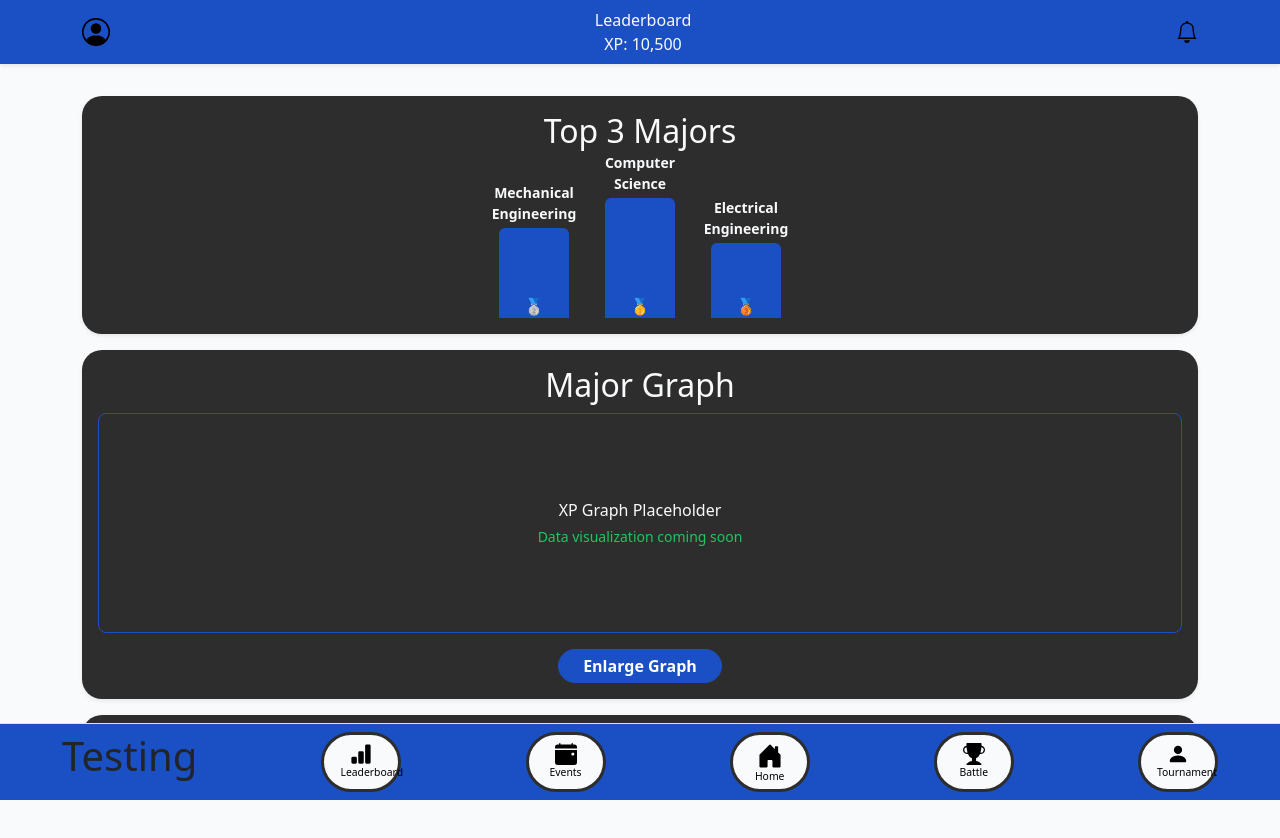
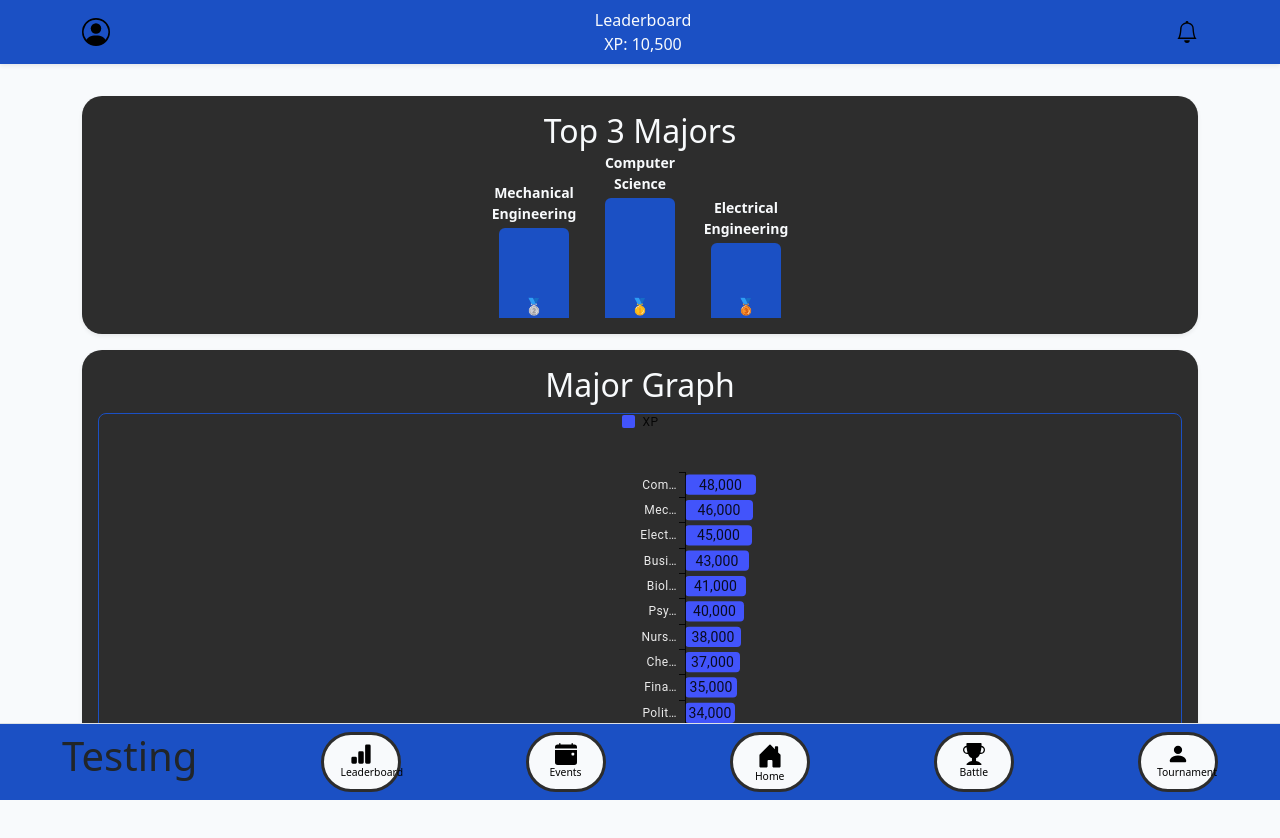
Before and after one commit to boccPSU/Campus_Clash, a React (Create React App) app in the folder campus_clash/: page /leaderboard in a window 1280 px wide. Shown: the top 838 px of the page. Built offline with nearby package versions, Linux system fonts and the light colour scheme.

Commit message:
added bsic graph to leaderboard screen

```diff
--- a/campus_clash/package.json
+++ b/campus_clash/package.json
@@ -4,6 +4,10 @@
     "proxy": "http://localhost:5000",
     "private": true,
     "dependencies": {
+        "@emotion/react": "^11.14.0",
+        "@emotion/styled": "^11.14.1",
+        "@mui/material": "^7.3.4",
+        "@mui/x-charts": "^8.14.1",
         "@testing-library/dom": "^10.4.1",
         "@testing-library/jest-dom": "^6.9.1",
         "@testing-library/react": "^16.3.0",
--- a/campus_clash/src/components/MajorGraph/MajorGraphCard.js
+++ b/campus_clash/src/components/MajorGraph/MajorGraphCard.js
@@ -1,53 +1,125 @@
-import { useState, useEffect } from "react";
-import Spinner from 'react-bootstrap/Spinner';
+import { useEffect, useMemo, useState } from "react";
+import Spinner from "react-bootstrap/Spinner";
 import InfoBox from "../InfoBox/InfoBox";
+import { BarChart } from "@mui/x-charts/BarChart";
 
-// Card component for displaying a placeholder or preview of a major-related XP graph
-function MajorGraphCard() {
-    // Loading state
+function MajorGraphCard({ majors }) {
   const [loading, setLoading] = useState(true);
 
-    // On page loading
-    useEffect(()=>{
-        //Simulating latency 1000ms to see spinner
-        const timer = setTimeout(()=>{
-            setLoading(false);
-        }, 1000)
-        return () => clearTimeout(timer);
-    }, [])
+  useEffect(() => {
+    const t = setTimeout(() => setLoading(false), 800); // simulate fetch
+    return () => clearTimeout(t);
+  }, []);
 
-    // If loading data, show spinner
-    if(loading){
-        return(
-            // Wrapper providing consistent styling and layout
+  //placeholder data if none passed in
+  const demoMajors = [
+    { major: "Computer Science", xp: 48000 },
+    { major: "Mechanical Engineering", xp: 46000 },
+    { major: "Electrical Engineering", xp: 45000 },
+    { major: "Business Administration", xp: 43000 },
+    { major: "Biology", xp: 41000 },
+    { major: "Psychology", xp: 40000 },
+    { major: "Nursing", xp: 38000 },
+    { major: "Chemistry", xp: 37000 },
+    { major: "Finance", xp: 35000 },
+    { major: "Political Science", xp: 34000 },
+    { major: "English Literature", xp: 32000 },
+    { major: "Mathematics", xp: 30000 },
+    { major: "Civil Engineering", xp: 29000 },
+    { major: "Education", xp: 27000 },
+    { major: "Marketing", xp: 26000 },
+    { major: "History", xp: 25000 },
+    { major: "Environmental Science", xp: 23500 },
+    { major: "Sociology", xp: 22000 },
+    { major: "Fine Arts", xp: 20000 },
+    { major: "Philosophy", xp: 18000 },
+  ];
+
+  // use provided majors or fallback; sort desc by XP for a ranking feel
+  const rows = useMemo(() => {
+    const src = majors?.length ? majors : demoMajors;
+    // normalize shape in case caller sends {rank, major, xp}
+    const mapped = src.map((r) => ({
+      major: r.major,
+      xp: Number(r.xp ?? 0),
+    }));
+    return mapped.sort((a, b) => b.xp - a.xp);
+  }, [majors]);
+
+  // compute height based on bar count so labels don't collide
+  const chartHeight = Math.max(260, rows.length * 26 + 90);
+
+  if (loading) {
+    return (
       <InfoBox title={"Major Graph"}>
-				{/* Placeholder graph box — future area for data visualization */}
-				<div className="graphBox" style={{ height: "220px" }}>
+        <div className="graphBox" style={{ height: 220, position: "relative" }}>
           <Spinner animation="border" role="status" className="spinner">
             <span className="visually-hidden">Loading...</span>
           </Spinner>
         </div>
-
-				{/* Action button to open a larger version of the graph */}
         <button className="enlargeBtn">Enlarge Graph</button>
       </InfoBox>
-        )
-
+    );
   }
 
   return (
-        // Wrapper providing consistent styling and layout
     <InfoBox title={"Major Graph"}>
-            {/* Placeholder graph box — future area for data visualization */}
-            <div className="graphBox" style={{ height: "220px" }}>
-                {/* Placeholder text while graph is under development */}
-                <p className="graphText">XP Graph Placeholder</p>
-                <small className="graphSub">
-                    Data visualization coming soon
-                </small>
+      <div className="graphBox" style={{ height: chartHeight, padding: 6 }}>
+        <BarChart
+          height={chartHeight - 20}
+          // horizontal layout: numeric x, categorical y
+          layout="horizontal"
+          xAxis={[
+            {
+              label: "",
+              min: 0,
+              // allow the chart to auto-scale to max XP
+              tickLabelStyle: { fill: "rgba(255,255,255,0.8)", fontSize: 12 },
+            },
+          ]}
+          yAxis={[
+            {
+              data: rows.map((r) => r.major),
+              scaleType: "band",
+              tickLabelStyle: {
+                fill: "rgba(255,255,255,0.9)",
+                fontSize: 12,
+              },
+            },
+          ]}
+          series={[
+            {
+              label: "XP",
+              data: rows.map((r) => r.xp),
+              // compact bars
+              barLabel: (item) => `${item.value.toLocaleString()}`,
+              valueFormatter: (v) => v.toLocaleString(),
+            },
+          ]}
+          margin={{ top: 34, right: 16, bottom: 24, left: 150 }}
+          slotProps={{
+            legend: {
+              position: { vertical: "top", horizontal: "center" },
+              direction: "row",
+              padding: 0,
+            },
+          }}
+          sx={{
+            // dark card cosmetics
+            "& .MuiChartsAxis-line": { stroke: "rgba(255,255,255,0.18)" },
+            "& .MuiChartsAxis-tickLabel": { fill: "rgba(255,255,255,0.8)" },
+            "& .MuiChartsGrid-line": { stroke: "rgba(255,255,255,0.08)" },
+            "& .MuiBarElement-root": { rx: 4 }, // rounded bar ends
+            "& .MuiChartsLegend-series text": {
+              fill: "rgba(255,255,255,0.95)",
+            },
+            "& .MuiChartsBarLabel-root": {
+              fill: "rgba(255,255,255,0.9)",
+              fontSize: 11,
+            },
+          }}
+        />
       </div>
-
-            {/* Action button to open a larger version of the graph */}
       <button className="enlargeBtn">Enlarge Graph</button>
     </InfoBox>
   );
```
Also changed, not shown: 1 other file (tests, documents, lock files or other folders). Lines whose indentation alone changed are shown as unchanged.
